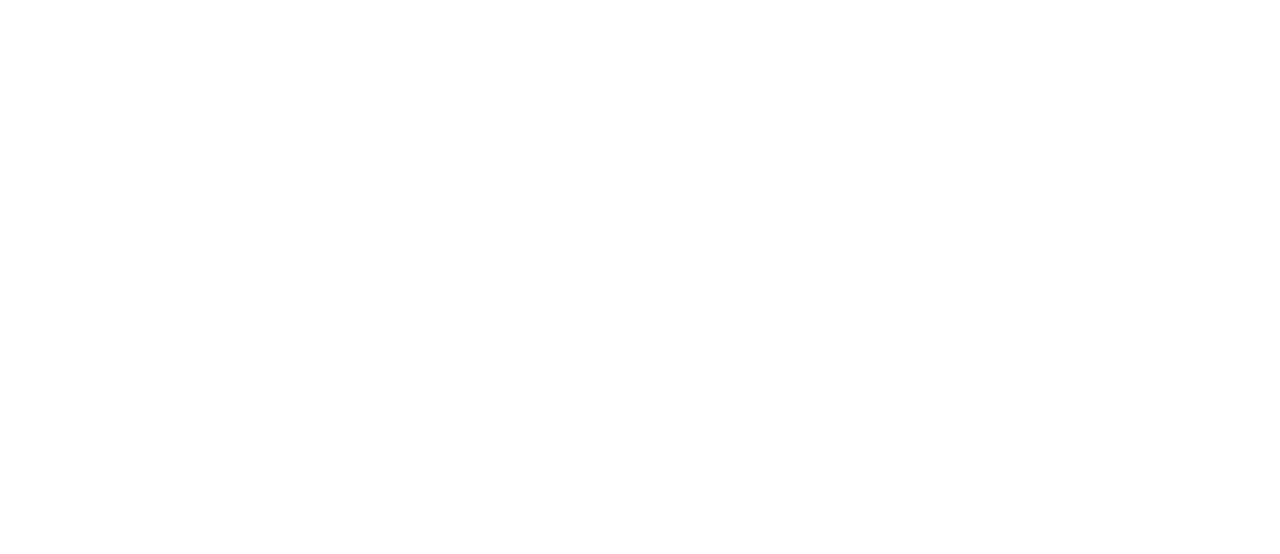
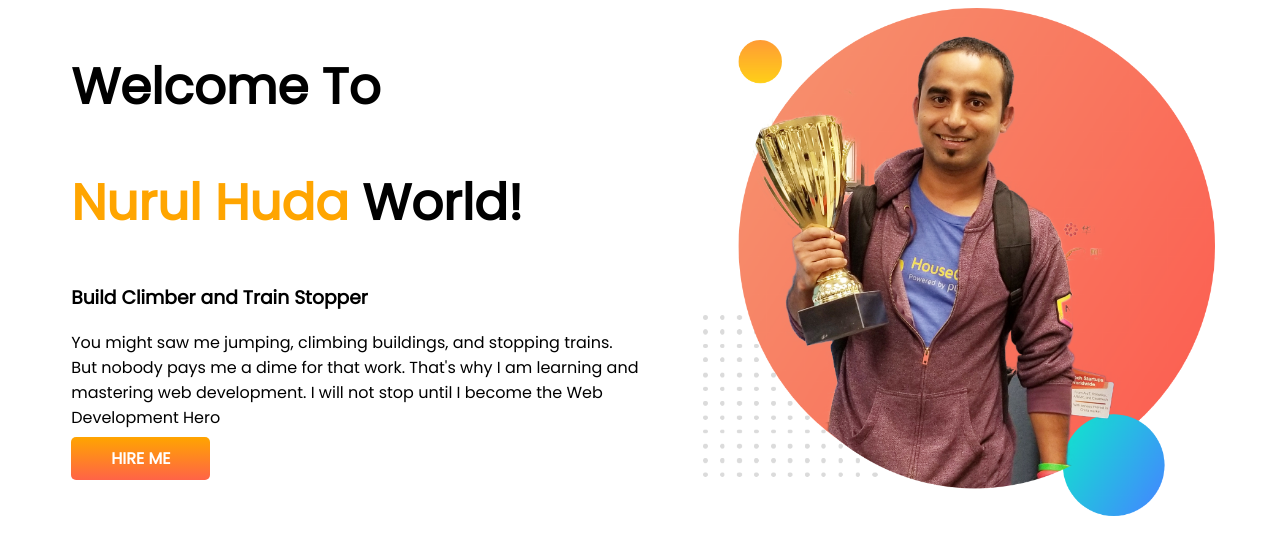
Before and after one commit to bossnoyon00/devoloper-portfolio, a plain HTML site: page index.html in a window 1280 px wide. Drawn offline with Linux system fonts and the light colour scheme.

Commit message:
top site added

```diff
--- a/index.html
+++ b/index.html
@@ -6,10 +6,29 @@
     <meta http-equiv="X-UA-Compatible" content="IE=edge">
     <meta name="viewport" content="width=device-width, initial-scale=1.0">
     <title>Noyon portfolio</title>
+    <link rel="preconnect" href="https://fonts.googleapis.com">
+    <link rel="preconnect" href="https://fonts.gstatic.com" crossorigin>
+    <link href="https://fonts.googleapis.com/css2?family=Poppins&display=swap" rel="stylesheet">
+    <link rel="stylesheet" href="style.css">
 </head>
 
 <body>
-
+    <section>
+        <div class="half-width">
+            <h1>Welcome To</h1>
+            <h1><span class="orange-color">Nurul Huda</span> World!</h1>
+            <h3>Build Climber and Train Stopper</h3>
+            <p>You might saw me jumping, climbing buildings, and stopping trains. But nobody pays me a dime for that
+                work.
+                That's why I am learning and mastering web development. I will not stop until I become the Web
+                Development
+                Hero</p>
+            <a class="button-color" target="_blank" href="https://www.linkedin.com/in/nurul-huda-2551a3242/">HIRE ME</a>
+        </div>
+        <div class="half-width">
+            <img src="images/jhankar.png" alt="jhankar bhai img">
+        </div>
+    </section>
 </body>
 
 </html>
--- a/style.css
+++ b/style.css
@@ -0,0 +1,33 @@
+body {
+    font-family: 'Poppins', sans-serif;
+}
+
+h1 {
+    font-size: 50px;
+}
+
+.orange-color {
+    color: orange;
+}
+
+section {
+    display: flex;
+}
+
+.half-width {
+    width: 50%;
+    padding-left: 5%;
+}
+
+.half-width img {
+    width: 90%;
+}
+
+.button-color {
+    text-decoration: none;
+    background-image: linear-gradient(orange, tomato);
+    padding: 10px 40px;
+    border-radius: 5px;
+    color: white;
+    font-weight: 700;
+}
```
Also changed, not shown: images/dream-bg.png (added), images/exp-bg.png (added), images/jhankar.png (added), images/jhankar2.png (added), images/my-bg.png (added), images/my-bg2.png (added), images/top-banner.png (added), 7 other files.
